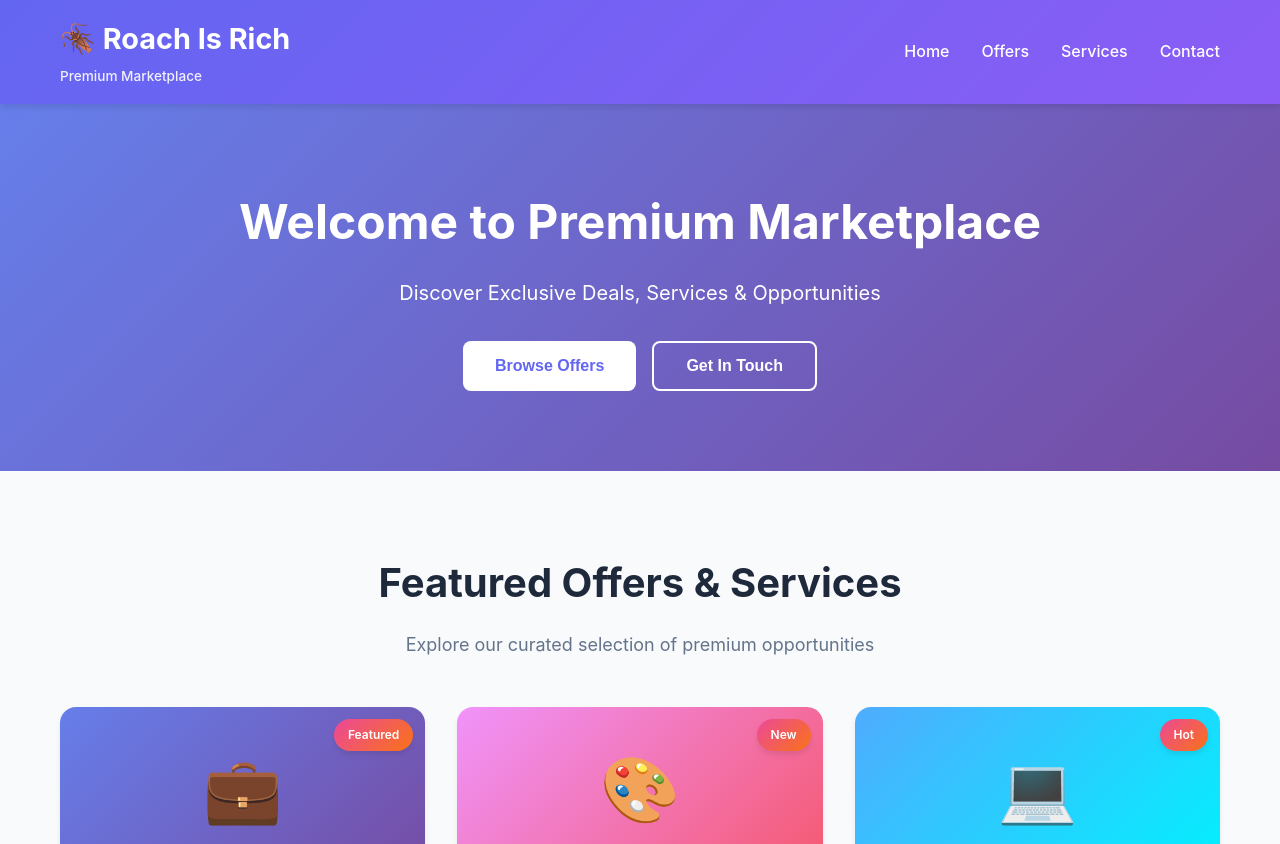
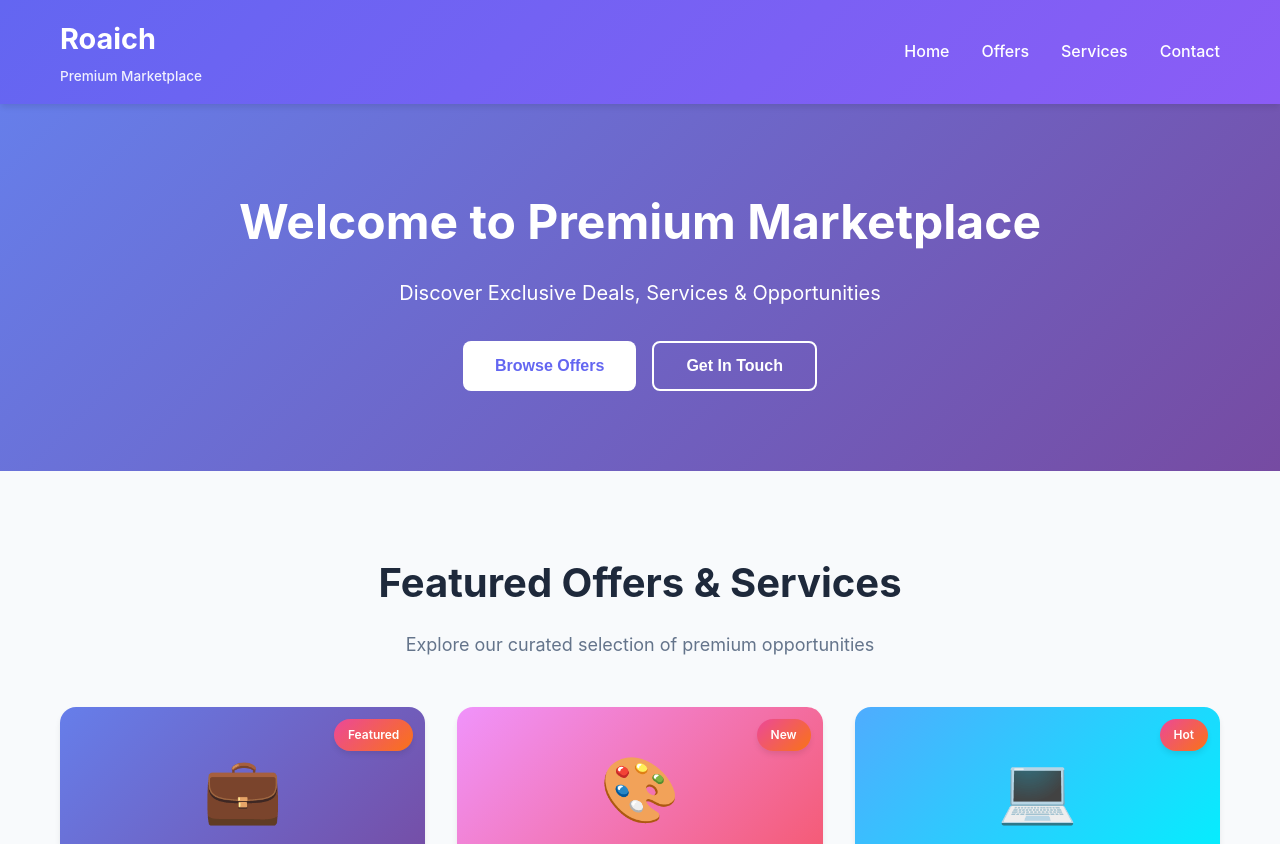
Before and after one commit to 711openjohnrich-afk/roach_is_rich, a plain HTML site: page index.html in a window 1280 px wide. Shown: the top 844 px of the page. Drawn offline with Linux system fonts and the light colour scheme.

Commit message:
Update index.html

```diff
--- a/index.html
+++ b/index.html
@@ -57,7 +57,7 @@
         <nav class="navbar">
             <div class="container">
                 <div class="logo">
-                    <h1>🪳 Roach Is Rich</h1>
+                    <h1>Roaich</h1>
                     <p class="tagline">Premium Marketplace</p>
                 </div>
                 <ul class="nav-links">
@@ -328,7 +328,7 @@
         <div class="container">
             <div class="footer-content">
                 <div class="footer-section">
-                    <h3>🪳 Roach Is Rich</h3>
+                    <h3>Roaich</h3>
                     <p>Premium Marketplace for Quality Services</p>
                 </div>
                 <div class="footer-section">
```
